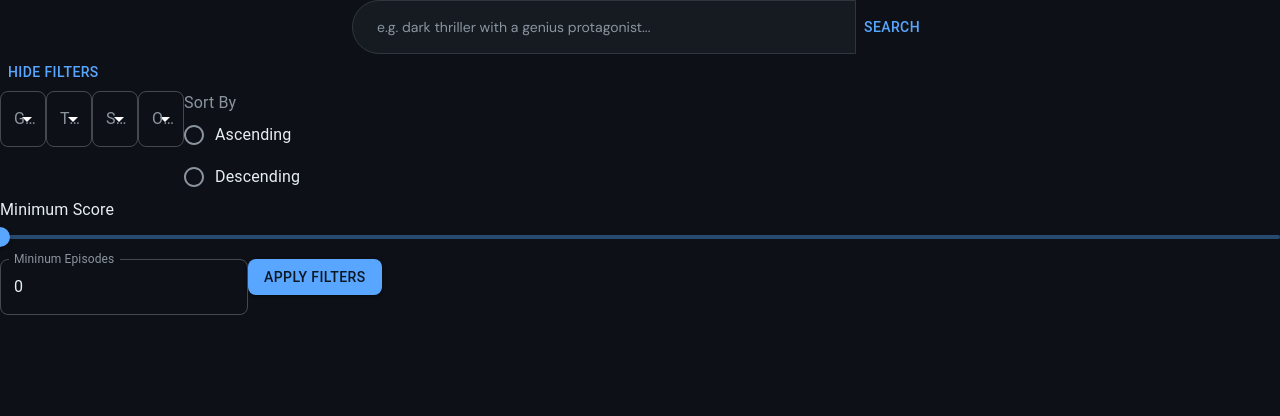
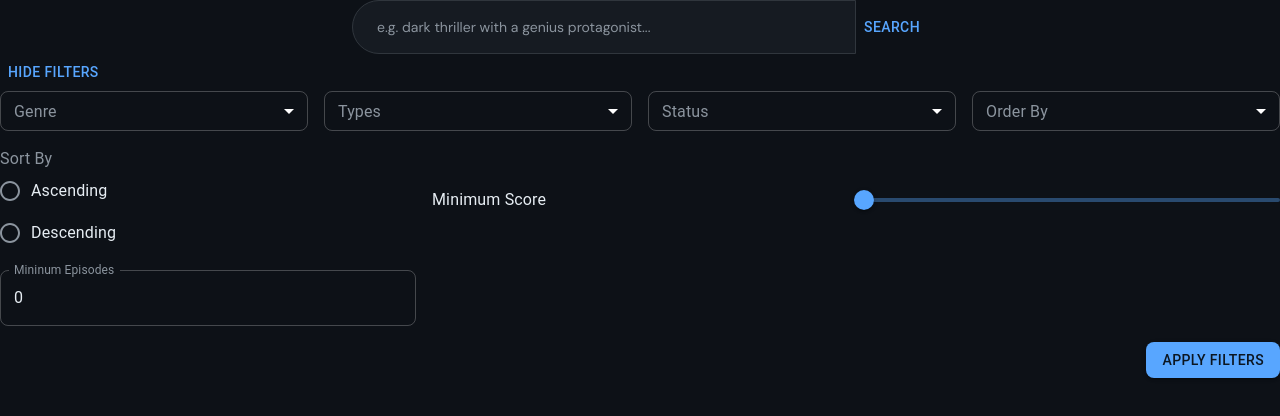
Before and after one commit to longv1-code/anivibe, a React app in the folder frontend/: page / in a window 1280 px wide. Both pictures are taken after a click on the button "SHOW FILTERS". Shown: the top 416 px of the page. Built offline with nearby package versions, Linux system fonts and the light colour scheme; the HTML template or start-up script is replaced by a standard one.

Commit message:
done filters

```diff
--- a/frontend/src/components/FilterPanel.jsx
+++ b/frontend/src/components/FilterPanel.jsx
@@ -81,8 +81,9 @@ const sort_by = {
 
 const FilterPanel = ( {filters, onFilterChange, onApplyFilters} ) => {
   return (
-    <div>
-      <FormControl>
+    <>
+    <div className='grid grid-cols-4 gap-4 mb-4'>
+      <FormControl fullWidth size='small'>
         <InputLabel>Genre</InputLabel>
         <Select
             value={filters.genres?.[0] || ""}
@@ -100,7 +101,7 @@ const FilterPanel = ( {filters, onFilterChange, onApplyFilters} ) => {
         </Select>
       </FormControl>
 
-      <FormControl>
+      <FormControl fullWidth size='small'>
         <InputLabel>Types</InputLabel>
         <Select
             value={filters.type || ""}
@@ -118,7 +119,7 @@ const FilterPanel = ( {filters, onFilterChange, onApplyFilters} ) => {
         </Select>
       </FormControl>
 
-      <FormControl>
+      <FormControl fullWidth size='small'>
         <InputLabel>Status</InputLabel>
         <Select
             value={filters.status || ""}
@@ -136,7 +137,7 @@ const FilterPanel = ( {filters, onFilterChange, onApplyFilters} ) => {
         </Select>
       </FormControl>
 
-      <FormControl>
+      <FormControl fullWidth size='small'>
         <InputLabel>Order By</InputLabel>
         <Select
             value={filters.order_by || ""}
@@ -153,7 +154,9 @@ const FilterPanel = ( {filters, onFilterChange, onApplyFilters} ) => {
             ))}
         </Select>
       </FormControl>
+    </div>
 
+    <div className="grid grid-cols-3 gap-4 mb-4 items-center">
       <FormControl>
         <FormLabel>Sort By</FormLabel>
         <RadioGroup
@@ -191,12 +194,14 @@ const FilterPanel = ( {filters, onFilterChange, onApplyFilters} ) => {
       >
 
       </TextField>
+    </div>
 
+    <div className="flex justify-end">
       <Button variant='contained' onClick={onApplyFilters}>
         Apply Filters
       </Button>
-
     </div>
+    </>
   )
 }
 
```
